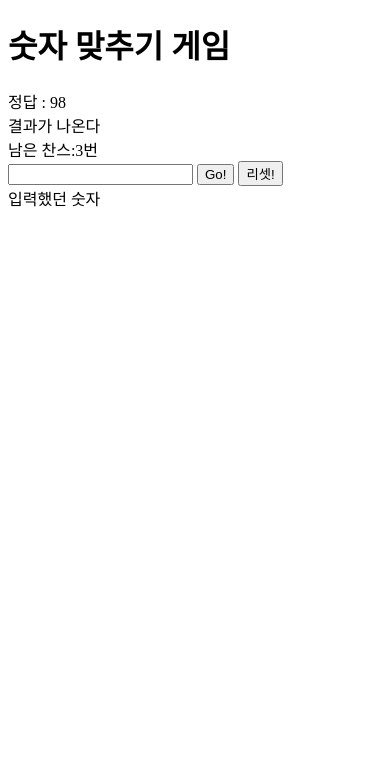
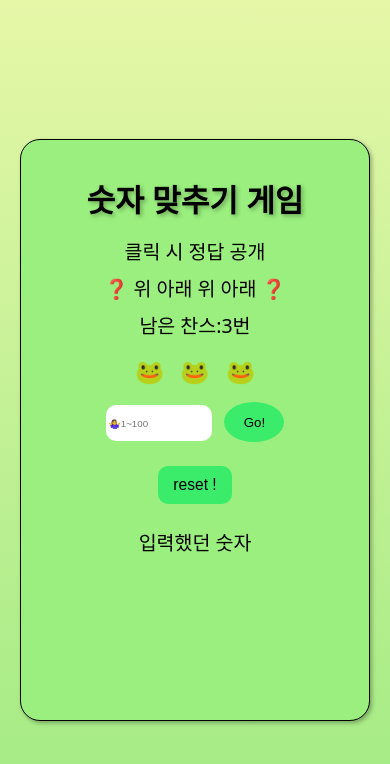
Before and after one commit to doitkys/Random-game, a plain HTML site: page index.html in a window 390 px wide. Drawn offline with Linux system fonts and the light colour scheme; a web font is replaced by a local one.

Commit message:
html css 추가

```diff
--- a/index.html
+++ b/index.html
@@ -4,20 +4,39 @@
     <meta charset="UTF-8" />
     <meta name="viewport" content="width=device-width, initial-scale=1.0" />
     <title>Document</title>
+
     <link rel="stylesheet" href="style.css" />
+    <script
+      src="https://kit.fontawesome.com/72bb2b0080.js"
+      crossorigin="anonymous"
+    ></script>
+    <link rel="preconnect" href="https://fonts.googleapis.com" />
+    <link rel="preconnect" href="https://fonts.gstatic.com" crossorigin />
+    <link
+      href="https://fonts.googleapis.com/css2?family=Bagel+Fat+One&display=swap"
+      rel="stylesheet"
+    />
   </head>
   <body>
-    <h1>숫자 맞추기 게임</h1>
-    <!-- 추가할것 ) 정답 처음부터 등장하게 하기 -->
-    <div id="answer-area"></div>
+    <div class="container">
+      <h1>숫자 맞추기 게임</h1>
+      <div id="answer-area">클릭 시 정답 공개</div>
 
-    <div id="result-area">결과가 나온다</div>
-    <div id="chance-area">남은 찬스:3번</div>
-    <input type="number" id="user-input" />
-    <button id="play-button">Go!</button>
-    <button id="reset-button">리셋!</button>
+      <div id="result-area">❓ 위 아래 위 아래 ❓</div>
+      <div id="chance-area">남은 찬스:3번</div>
+      <div id="circle">
+        <div>🐸</div>
+        <div>🐸</div>
+        <div>🐸</div>
+      </div>
+      <div>
+        <input type="number" id="user-input" placeholder="🤷‍♀️1~100" />
+        <button id="play-button">Go!</button>
+      </div>
+      <button id="reset-button">reset !</button>
 
-    <div id="push-number">입력했던 숫자</div>
+      <div id="push-number">입력했던 숫자</div>
+    </div>
   </body>
   <script src="main.js"></script>
 </html>
--- a/main.js
+++ b/main.js
@@ -5,7 +5,7 @@
 //랜덤번호 < 유저번호 "DOWN!"
 //랜덤번호 >  유저번호 "UP!"
 //RESET버튼을 누르면 게임 리셋
-//5번의 기회를 다쓰면 게임이 끝. (더이상 추측 불가, 버튼이 disable)
+//5(->3)번의 기회를 다쓰면 게임이 끝. (더이상 추측 불가, 버튼이 disable)
 //유저가 1~100범위 밖에 숫자를 입력하면 알려주고 기회를 깍지 않는다.
 //유저가 이미 입력한 숫자를 또 입력하면 , 알려준다 , 기회를 깍지 않는다.
 
@@ -20,18 +20,20 @@ let chanceArea = document.getElementById('chance-area');
 let history = [];
 let answerArea = document.getElementById('answer-area');
 let pushNumber = document.getElementById('push-number');
-
+let circle = document.getElementById('circle');
 playButton.addEventListener('click', play);
 resetButton.addEventListener('click', reset);
 userInput.addEventListener('focus', function () {
   userInput.value = '';
 });
-
+answerArea.addEventListener('click', function () {
+  answerArea.textContent = `정답 : ${computerNum}`;
+});
 function pickRandomNumber() {
   computerNum = Math.floor(Math.random() * 100) + 1;
   console.log(`정답 ${computerNum}`);
   //처음부터 정답 등장하게 하기
-  answerArea.textContent = `정답 : ${computerNum}`;
+  // answerArea.textContent = `정답 : ${computerNum}`;
 }
 
 function play() {
@@ -48,17 +50,24 @@ function play() {
     return;
   }
   chances--;
+  // circle.style.visibility = 'hidden';
   console.log('chance', chances);
-  chanceArea.textContent = `남은기회 : ${chances}번`;
+
+  if (chances == 0) {
+    chanceArea.textContent = `찬스를 다 사용했습니다 !`;
+  } else {
+    chanceArea.textContent = `남은 찬스 : ${chances}번`;
+  }
   history.push(userValue);
   if (userValue < computerNum) {
-    resultArea.textContent = 'UP';
+    resultArea.textContent = 'UP ☝️';
   } else if (userValue > computerNum) {
-    resultArea.textContent = 'DOWN';
+    resultArea.textContent = 'DOWN👇';
   } else {
-    resultArea.textContent = '빙고!!!';
+    resultArea.textContent = '🎉 빙고!!!';
     userInput.disabled = true;
     gameOver = true;
+    chanceArea.textContent = `축하합니다 ${3 - chances}번만에 맞추셨습니다`;
   }
 
   pushNumber.textContent = `입력한 숫자: [${history.join(', ')}]`;
@@ -81,12 +90,12 @@ function reset() {
   userInput.value = '';
   //새로운 번호가 생성됨
   pickRandomNumber();
-  resultArea.textContent = '결과값이 나옵니다';
+  resultArea.textContent = '❓ 위 아래 위 아래 ❓';
   chanceArea.textContent = `남은기회 : ${chances}번`;
-
+  pushNumber.textContent = '입력했던 숫자';
+  answerArea.textContent = '클릭 시 정답 공개';
   playButton.disabled = false;
   userInput.disabled = false;
+  circle.style.visibility = 'visible';
 }
 pickRandomNumber();
-
-//리셋기능만들기
--- a/style.css
+++ b/style.css
@@ -0,0 +1,132 @@
+body {
+  height: 100vh;
+  font-family: 'Bagel Fat One', system-ui;
+  font-weight: 400;
+  font-style: normal;
+  font-size: 30px;
+  text-align: center;
+  display: flex;
+  flex-direction: column;
+  justify-content: center;
+  align-items: center;
+  background: linear-gradient(rgb(230, 247, 168), rgb(158, 234, 130));
+}
+
+.container {
+  width: 500px;
+  height: 550px;
+  padding: 30px;
+  border-radius: 30px;
+  border: burlywood;
+  border: solid 1px black;
+  background-color: rgb(154, 239, 126);
+  box-shadow: 2px 2px 4px rgba(0, 0, 0, 0.3);
+}
+
+h1 {
+  margin-bottom: 30px;
+  text-shadow: 2px 2px 4px rgba(0, 0, 0, 0.3);
+}
+#circle {
+  font-size: 20px;
+  display: flex;
+  justify-content: center;
+  align-content: center;
+}
+
+#circle > div {
+  /* background-color: rgb(234, 165, 182);
+  border-radius: 50%; */
+  padding: 5px;
+  margin: 5px;
+  font-size: 40px;
+}
+
+#user-input {
+  border-radius: 10px;
+  width: 240px;
+  height: 30px;
+  font-size: 15px;
+  padding: 3px;
+  border: none;
+}
+
+#play-button {
+  border-radius: 50%;
+  width: 60px;
+  height: 30px;
+  border: none;
+  margin-left: 10px;
+  background-color: rgb(59, 236, 106);
+}
+
+#reset-button {
+  border-radius: 10px;
+  margin: 20px;
+  border: none;
+  font-size: 30px;
+  background-color: rgb(59, 236, 106);
+}
+
+@keyframes fast {
+  0% {
+    transform: scale(1);
+  }
+
+  30% {
+    transform: scale(1.7);
+  }
+
+  100% {
+    transform: scale(1);
+  }
+}
+
+#circle div {
+  animation: fast 1s infinite;
+}
+
+@media screen and (max-width: 44rem) {
+  .container {
+    width: 85%;
+    /* max-width: 420px; */
+    padding: 15px;
+    border-radius: 20px;
+  }
+
+  h1 {
+    font-size: 8vw;
+    margin-bottom: 15px;
+  }
+
+  #user-input {
+    max-width: 100px;
+
+    font-size: 2.5vw;
+    margin-bottom: 10px;
+  }
+
+  #play-button {
+    width: 60px;
+    height: 40px;
+    margin-left: 5px;
+  }
+
+  #reset-button {
+    font-size: 4vw;
+    padding: 10px 15px;
+    margin: 15px;
+  }
+
+  #circle > div {
+    font-size: 6vw;
+    margin: 3px;
+  }
+  #answer-area,
+  #result-area,
+  #chance-area,
+  #push-number {
+    font-size: 5vw;
+    margin: 8px 0;
+  }
+}
```
Also changed, not shown: test.html (added, +108 -0 lines).
